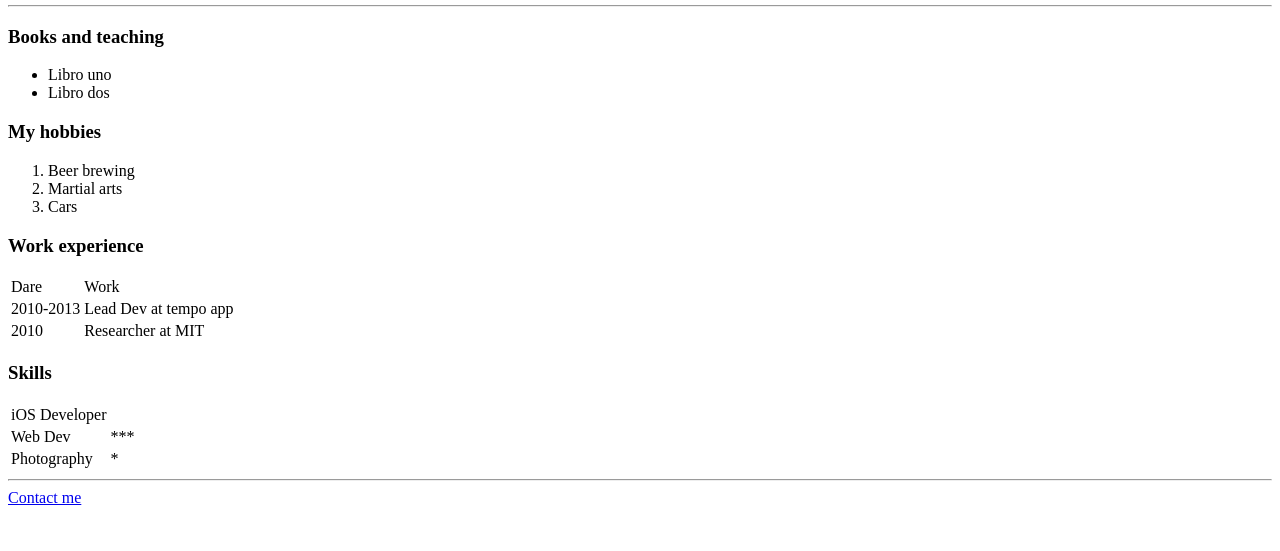
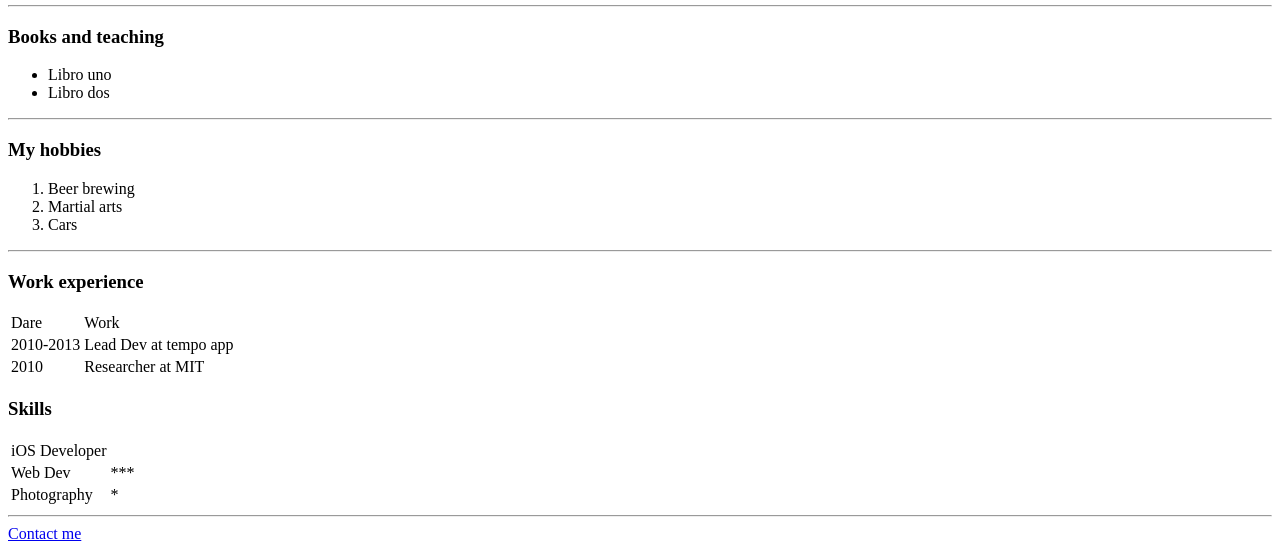
Before and after one commit to RogerGuzmanLopez/cv, a plain HTML site: page index.html in a window 1280 px wide. Shown: the part 357-908 px from the top of the page. Before the commit the page ends 872 px from the top, so only its background shows below. Drawn offline with Linux system fonts and the light colour scheme.

Commit message:
Add files via upload

```diff
--- a/index.html
+++ b/index.html
@@ -5,6 +5,8 @@
     <meta http-equiv="X-UA-Compatible" content="IE=edge">
     <meta name="viewport" content="width=device-width, initial-scale=1.0">
     <title>Roger's Personal site</title>
+    <link rel="stylesheet" href="css/styles.css">
+
 </head>
 <body>
     <table cellspacing=20>
@@ -23,12 +25,14 @@
         <li>Libro uno</li>
         <li>Libro dos</li>
     </ul>
+    <hr>
     <h3>My hobbies</h3>
     <ol>
         <li>Beer brewing</li>
         <li>Martial arts</li>
         <li>Cars</li>
     </ol>
+    <hr>
     <h3>Work experience</h3>
     <table>
         <thead>
```
Also changed, not shown: contactme.html (+1 -0 lines).
